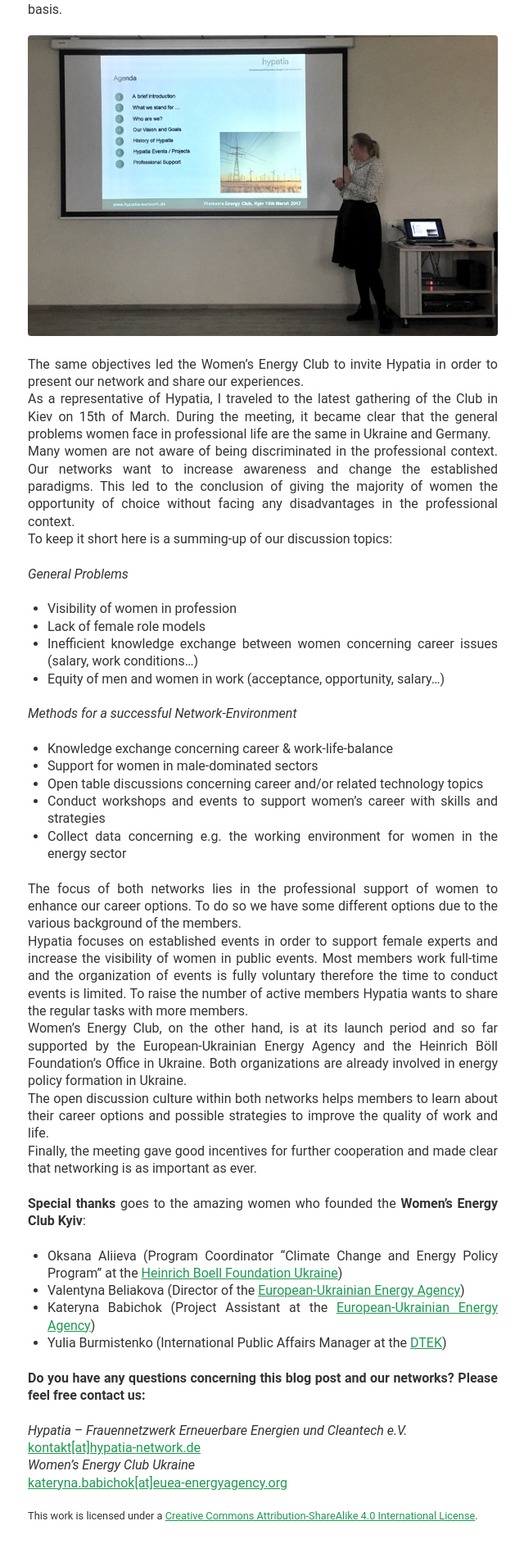
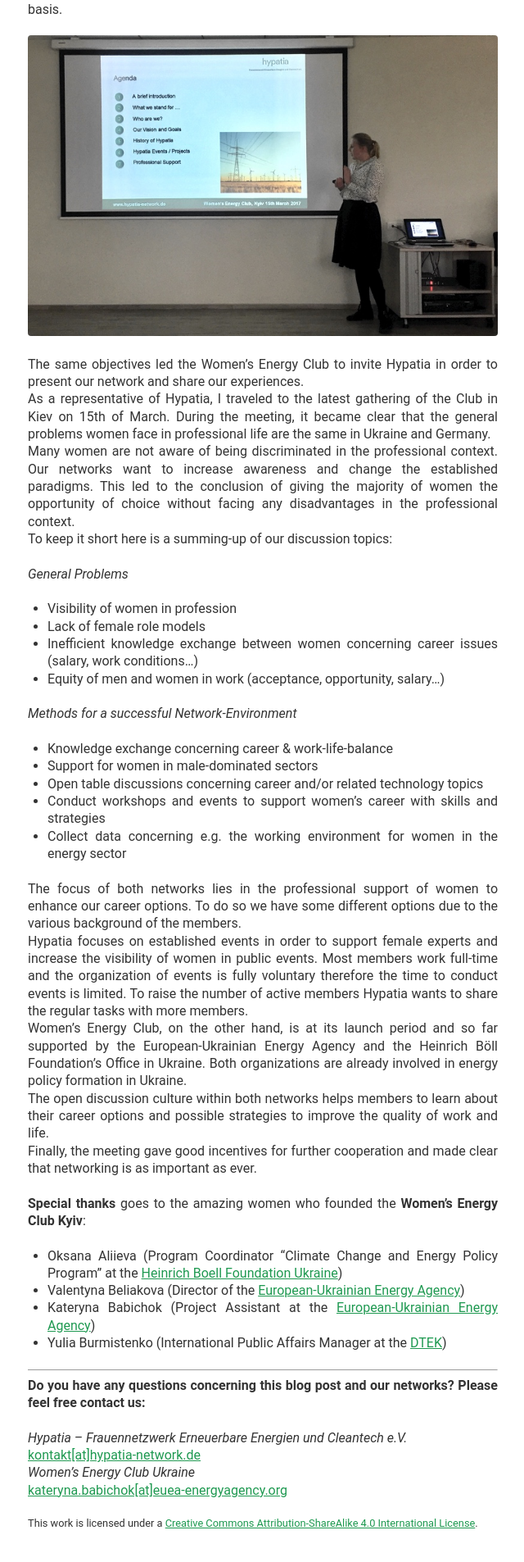
Before and after one commit to evafroehlich/website, a Jekyll site: the page built from _posts/2017-03-26-hypatia-meets-womens-energy-club_en.md, in a window 1280 px wide. Shown: the part 1074-2980 px from the top of the page at 82% size, without its empty margins (319-959 px from the left). Built offline with Jekyll 4.4.1, drawn with Linux system fonts in a browser that asks for light colours; comment, search, counter and statistics services are not loaded.

Commit message:
Add horizontal rule to seperate blogpost and contact info

```diff
--- a/_posts/2017-03-26-hypatia-meets-womens-energy-club_en.md
+++ b/_posts/2017-03-26-hypatia-meets-womens-energy-club_en.md
@@ -43,7 +43,7 @@ Finally, the meeting gave good incentives for further cooperation and made clear
 - Kateryna Babichok (Project Assistant at the [European-Ukrainian Energy Agency](http://euea-energyagency.org/en/))
 - Yulia Burmistenko (International Public Affairs Manager at the [DTEK](http://www.dtek.com/en/))
 
-
+---
 
 **Do you have any questions concerning this blog post and our networks? Please feel free contact us:**
 
--- a/_sass/custom.scss
+++ b/_sass/custom.scss
@@ -25,6 +25,10 @@
   display: inline-block;
 }
 
+.content hr {
+  border-bottom: 0;
+}
+
 .post__infobox {
   background-color: #fdfdfd;
   padding: .75rem;
```
